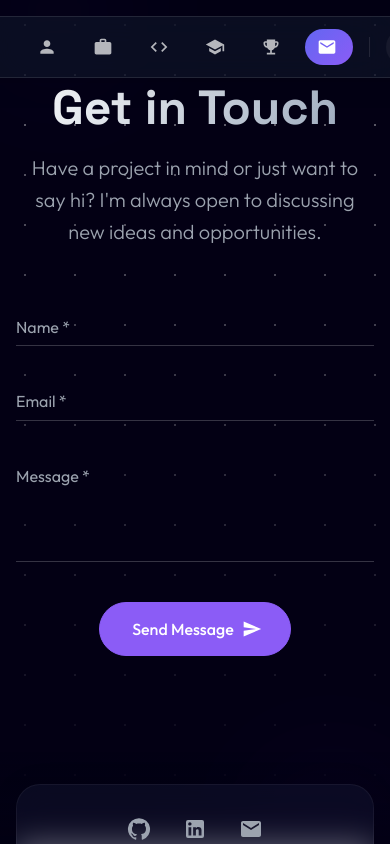
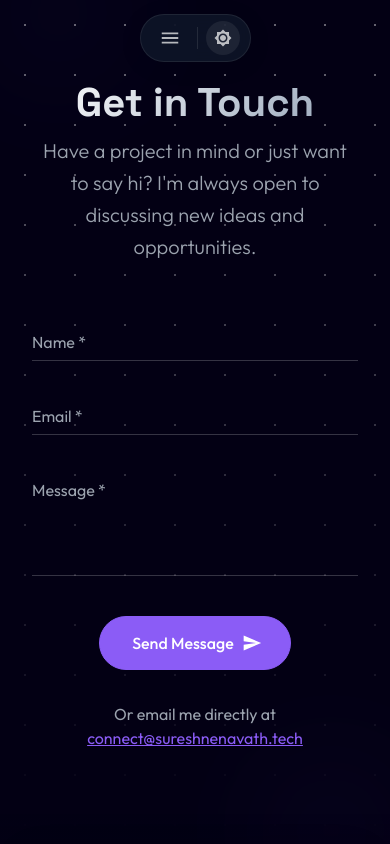
Before and after one commit to sureshnenavath/myportfolio, a React (Vite) app: page /contact in a window 390 px wide. Shown: the top 844 px of the page. Built offline with nearby package versions, Linux system fonts and the light colour scheme.

Commit message:
navbar responsive resolved

```diff
--- a/src/components/Navbar.jsx
+++ b/src/components/Navbar.jsx
@@ -1,121 +1,257 @@
-import React from 'react';
+import React, { useState, useEffect } from 'react';
 import { Link, useLocation } from 'react-router-dom';
-import { motion } from 'framer-motion';
-import { Box, Tooltip } from '@mui/material';
+import { motion, AnimatePresence } from 'framer-motion';
 import {
-  Home,
-  Person,
-  Work,
-  Code,
-  School,
-  EmojiEvents,
-  Email,
-  Brightness4,
-  Brightness7,
+  Home, Person, Work, Code, School, EmojiEvents, Email,
+  Brightness4, Brightness7, Menu as MenuIcon, Close as CloseIcon,
 } from '@mui/icons-material';
 import { useTheme } from '../contexts/ThemeContext';
+
+const navItems = [
+  { name: 'Home',         path: '/',             icon: Home },
+  { name: 'About',        path: '/about',        icon: Person },
+  { name: 'Experience',   path: '/experience',   icon: Work },
+  { name: 'Projects',     path: '/projects',     icon: Code },
+  { name: 'Education',    path: '/education',    icon: School },
+  { name: 'Achievements', path: '/achievements', icon: EmojiEvents },
+  { name: 'Contact',      path: '/contact',      icon: Email },
+];
 
 const Navbar = () => {
   const location = useLocation();
   const { isDarkMode, toggleTheme } = useTheme();
+  const [mobileOpen, setMobileOpen] = useState(false);
+  const [scrolled, setScrolled] = useState(false);
 
-  const navItems = [
-    { name: 'Home', path: '/', icon: <Home /> },
-    { name: 'About', path: '/about', icon: <Person /> },
-    { name: 'Experience', path: '/experience', icon: <Work /> },
-    { name: 'Projects', path: '/projects', icon: <Code /> },
-    { name: 'Education', path: '/education', icon: <School /> },
-    { name: 'Achievements', path: '/achievements', icon: <EmojiEvents /> },
-    { name: 'Contact', path: '/contact', icon: <Email /> },
-  ];
+  // Close drawer on navigation
+  useEffect(() => { setMobileOpen(false); }, [location.pathname]);
+
+  // Shrink bar slightly on scroll
+  useEffect(() => {
+    const onScroll = () => setScrolled(window.scrollY > 20);
+    window.addEventListener('scroll', onScroll, { passive: true });
+    return () => window.removeEventListener('scroll', onScroll);
+  }, []);
+
+  const dark = isDarkMode;
 
   return (
-    <Box
-      component={motion.nav}
-      initial={{ y: -100 }}
-      animate={{ y: 0 }}
-      transition={{ duration: 0.5 }}
-      sx={{
-        position: 'fixed',
-        top: 0,
-        left: 0,
-        right: 0,
-        zIndex: 1000,
-        display: 'flex',
-        justifyContent: 'center',
-        p: 2,
-      }}
-    >
-      <Box
-        className="glass-card"
-        sx={{
-          display: 'flex',
-          alignItems: 'center',
-          gap: { xs: 1, md: 2 },
-          p: 1.5,
-          px: 3,
-          borderRadius: '50px',
-          border: '1px solid rgba(255, 255, 255, 0.1)',
-          background: isDarkMode ? 'rgba(15, 23, 42, 0.6)' : 'rgba(255, 255, 255, 0.8)',
-          backdropFilter: 'blur(20px)',
+    <>
+      {/* ═══ TOP BAR ═══ */}
+      <motion.header
+        initial={{ y: -80, opacity: 0 }}
+        animate={{ y: 0, opacity: 1 }}
+        transition={{ duration: 0.45, ease: 'easeOut' }}
+        style={{
+          position: 'fixed', top: 0, left: 0, right: 0, zIndex: 1200,
+          display: 'flex', justifyContent: 'center',
+          padding: scrolled ? '8px 16px' : '14px 16px',
+          transition: 'padding 0.3s',
         }}
       >
-        {navItems.map((item) => {
-          const isActive = location.pathname === item.path;
+        <div style={{
+          display: 'flex', alignItems: 'center', gap: 4,
+          padding: '6px 10px', borderRadius: 999,
+          background: dark ? 'rgba(15,23,42,0.8)' : 'rgba(255,255,255,0.88)',
+          backdropFilter: 'blur(20px)', WebkitBackdropFilter: 'blur(20px)',
+          border: `1px solid ${dark ? 'rgba(255,255,255,0.08)' : 'rgba(0,0,0,0.08)'}`,
+          boxShadow: '0 4px 24px rgba(0,0,0,0.08)',
+        }}>
 
-          return (
-            <Tooltip key={item.name} title={item.name} arrow placement="bottom">
-              <Link to={item.path} style={{ textDecoration: 'none' }}>
-                <motion.div
-                  whileHover={{ scale: 1.1 }}
-                  whileTap={{ scale: 0.95 }}
-                  style={{
-                    display: 'flex',
-                    alignItems: 'center',
-                    justifyContent: 'center',
-                    padding: '8px 12px',
-                    borderRadius: '20px',
-                    background: isActive
-                      ? 'linear-gradient(135deg, #6366f1 0%, #8b5cf6 100%)'
-                      : 'transparent',
-                    color: isActive ? '#fff' : (isDarkMode ? 'rgba(255, 255, 255, 0.7)' : 'rgba(0, 0, 0, 0.7)'),
-                    transition: 'all 0.3s ease',
-                  }}
-                >
-                  {React.cloneElement(item.icon, { sx: { fontSize: 20, mr: 0.5 } })}
-                  <Box component="span" sx={{ fontSize: '0.9rem', fontWeight: 500, display: { xs: 'none', sm: 'block' } }}>
-                    {item.name}
-                  </Box>
+          {/* ── Desktop: full text + icon pills (≥1024px) ── */}
+          <nav className="ns-desktop">
+            {navItems.map(({ name, path, icon: Icon }) => {
+              const active = location.pathname === path;
+              return (
+                <motion.div key={name} whileHover={{ scale: 1.05 }} whileTap={{ scale: 0.95 }}>
+                  <Link to={path} style={{
+                    display: 'flex', alignItems: 'center', gap: 6,
+                    padding: '7px 14px', borderRadius: 999, textDecoration: 'none',
+                    fontWeight: 500, fontSize: '0.875rem', whiteSpace: 'nowrap',
+                    transition: 'all 0.2s',
+                    background: active ? 'linear-gradient(135deg,#6366f1,#8b5cf6)' : 'transparent',
+                    color: active ? '#fff' : (dark ? 'rgba(255,255,255,0.7)' : 'rgba(30,30,50,0.75)'),
+                  }}>
+                    <Icon style={{ fontSize: 17 }} />
+                    {name}
+                  </Link>
                 </motion.div>
-              </Link>
-            </Tooltip>
-          );
-        })}
+              );
+            })}
+          </nav>
 
-        <Box sx={{ width: '1px', height: '20px', background: isDarkMode ? 'rgba(255,255,255,0.1)' : 'rgba(0,0,0,0.1)', mx: 1 }} />
+          {/* ── Tablet: icon-only circles (640px–1023px) ── */}
+          <nav className="ns-tablet">
+            {navItems.map(({ name, path, icon: Icon }) => {
+              const active = location.pathname === path;
+              return (
+                <motion.div key={name} whileHover={{ scale: 1.1 }} whileTap={{ scale: 0.95 }} title={name}>
+                  <Link to={path} style={{
+                    display: 'flex', alignItems: 'center', justifyContent: 'center',
+                    width: 38, height: 38, borderRadius: '50%', textDecoration: 'none',
+                    transition: 'all 0.2s',
+                    background: active ? 'linear-gradient(135deg,#6366f1,#8b5cf6)' : 'transparent',
+                    color: active ? '#fff' : (dark ? 'rgba(255,255,255,0.65)' : 'rgba(30,30,50,0.65)'),
+                  }}>
+                    <Icon style={{ fontSize: 19 }} />
+                  </Link>
+                </motion.div>
+              );
+            })}
+          </nav>
 
-        <Tooltip title={isDarkMode ? "Light Mode" : "Dark Mode"} arrow placement="bottom">
-          <motion.div
-            whileHover={{ scale: 1.1, rotate: 180 }}
-            whileTap={{ scale: 0.9 }}
-            onClick={toggleTheme}
+          {/* ── Mobile: burger button (<640px) ── */}
+          <button
+            className="ns-burger"
+            onClick={() => setMobileOpen(o => !o)}
             style={{
-              cursor: 'pointer',
-              display: 'flex',
-              alignItems: 'center',
-              justifyContent: 'center',
-              width: 36,
-              height: 36,
-              borderRadius: '50%',
-              color: isDarkMode ? 'rgba(255, 255, 255, 0.7)' : 'rgba(0, 0, 0, 0.7)',
-              background: isDarkMode ? 'rgba(255, 255, 255, 0.05)' : 'rgba(0, 0, 0, 0.05)',
+              background: 'none', border: 'none', cursor: 'pointer',
+              color: dark ? 'rgba(255,255,255,0.7)' : 'rgba(30,30,50,0.7)',
+              padding: '6px 8px', borderRadius: 8, lineHeight: 0,
             }}
           >
-            {isDarkMode ? <Brightness7 sx={{ fontSize: 20 }} /> : <Brightness4 sx={{ fontSize: 20 }} />}
-          </motion.div>
-        </Tooltip>
-      </Box>
-    </Box>
+            {mobileOpen ? <CloseIcon style={{ fontSize: 22 }} /> : <MenuIcon style={{ fontSize: 22 }} />}
+          </button>
+
+          {/* divider */}
+          <div style={{
+            width: 1, height: 22, flexShrink: 0, margin: '0 4px',
+            background: dark ? 'rgba(255,255,255,0.1)' : 'rgba(0,0,0,0.1)',
+          }} />
+
+          {/* Theme toggle */}
+          <motion.button
+            whileHover={{ scale: 1.15, rotate: 180 }} whileTap={{ scale: 0.9 }}
+            onClick={toggleTheme}
+            title={dark ? 'Light mode' : 'Dark mode'}
+            style={{
+              display: 'flex', alignItems: 'center', justifyContent: 'center',
+              width: 34, height: 34, flexShrink: 0, borderRadius: '50%',
+              border: 'none', cursor: 'pointer', transition: 'background 0.2s',
+              background: dark ? 'rgba(255,255,255,0.07)' : 'rgba(0,0,0,0.05)',
+              color: dark ? 'rgba(255,255,255,0.7)' : 'rgba(30,30,50,0.7)',
+            }}
+          >
+            {dark ? <Brightness7 style={{ fontSize: 18 }} /> : <Brightness4 style={{ fontSize: 18 }} />}
+          </motion.button>
+
+        </div>
+      </motion.header>
+
+      {/* ═══ MOBILE DRAWER ═══ */}
+      <AnimatePresence>
+        {mobileOpen && (
+          <>
+            {/* Backdrop */}
+            <motion.div
+              key="backdrop"
+              initial={{ opacity: 0 }} animate={{ opacity: 1 }} exit={{ opacity: 0 }}
+              onClick={() => setMobileOpen(false)}
+              style={{
+                position: 'fixed', inset: 0, zIndex: 1100,
+                background: 'rgba(0,0,0,0.4)', backdropFilter: 'blur(4px)',
+              }}
+            />
+
+            {/* Panel */}
+            <motion.div
+              key="drawer"
+              initial={{ x: '-100%' }} animate={{ x: 0 }} exit={{ x: '-100%' }}
+              transition={{ type: 'spring', stiffness: 300, damping: 30 }}
+              style={{
+                position: 'fixed', top: 0, left: 0, bottom: 0, width: 260,
+                zIndex: 1300, display: 'flex', flexDirection: 'column',
+                background: dark ? 'rgba(15,23,42,0.97)' : 'rgba(255,255,255,0.97)',
+                backdropFilter: 'blur(24px)', WebkitBackdropFilter: 'blur(24px)',
+                borderRight: `1px solid ${dark ? 'rgba(255,255,255,0.07)' : 'rgba(0,0,0,0.07)'}`,
+                padding: '24px 16px',
+              }}
+            >
+              {/* Drawer header */}
+              <div style={{
+                display: 'flex', justifyContent: 'space-between',
+                alignItems: 'center', marginBottom: 32, paddingLeft: 8,
+              }}>
+                <span style={{
+                  fontWeight: 700, fontSize: '1.1rem',
+                  background: 'linear-gradient(135deg,#6366f1,#8b5cf6)',
+                  WebkitBackgroundClip: 'text', WebkitTextFillColor: 'transparent',
+                }}>Navigation</span>
+                <button onClick={() => setMobileOpen(false)} style={{
+                  background: 'none', border: 'none', cursor: 'pointer', lineHeight: 0, padding: 4,
+                  color: dark ? 'rgba(255,255,255,0.5)' : 'rgba(0,0,0,0.4)',
+                }}>
+                  <CloseIcon style={{ fontSize: 20 }} />
+                </button>
+              </div>
+
+              {/* Nav links */}
+              <nav style={{ display: 'flex', flexDirection: 'column', gap: 4 }}>
+                {navItems.map(({ name, path, icon: Icon }, i) => {
+                  const active = location.pathname === path;
+                  return (
+                    <motion.div
+                      key={name}
+                      initial={{ opacity: 0, x: -16 }} animate={{ opacity: 1, x: 0 }}
+                      transition={{ delay: i * 0.04 }}
+                    >
+                      <Link to={path} style={{
+                        display: 'flex', alignItems: 'center', gap: 14,
+                        padding: '12px 16px', borderRadius: 12, textDecoration: 'none',
+                        fontWeight: active ? 600 : 400, fontSize: '0.95rem', transition: 'all 0.2s',
+                        background: active
+                          ? 'linear-gradient(135deg,rgba(99,102,241,0.15),rgba(139,92,246,0.15))'
+                          : 'transparent',
+                        color: active ? '#6366f1' : (dark ? 'rgba(255,255,255,0.7)' : 'rgba(30,30,50,0.75)'),
+                        borderLeft: active ? '3px solid #6366f1' : '3px solid transparent',
+                      }}>
+                        <Icon style={{ fontSize: 20 }} />
+                        {name}
+                      </Link>
+                    </motion.div>
+                  );
+                })}
+              </nav>
+
+              {/* Theme toggle at bottom */}
+              <div style={{ marginTop: 'auto', paddingLeft: 8 }}>
+                <button onClick={toggleTheme} style={{
+                  display: 'flex', alignItems: 'center', gap: 10, width: '100%',
+                  background: 'none', cursor: 'pointer', fontSize: '0.875rem',
+                  border: `1px solid ${dark ? 'rgba(255,255,255,0.1)' : 'rgba(0,0,0,0.1)'}`,
+                  borderRadius: 10, padding: '10px 16px',
+                  color: dark ? 'rgba(255,255,255,0.6)' : 'rgba(30,30,50,0.6)',
+                }}>
+                  {dark
+                    ? <><Brightness7 style={{ fontSize: 18 }} /> Switch to Light</>
+                    : <><Brightness4 style={{ fontSize: 18 }} /> Switch to Dark</>}
+                </button>
+              </div>
+            </motion.div>
+          </>
+        )}
+      </AnimatePresence>
+
+      {/* ═══ RESPONSIVE CSS ═══ */}
+      <style>{`
+        .ns-desktop, .ns-tablet, .ns-burger { display: none; }
+
+        /* Mobile < 640px → burger */
+        @media (max-width: 639px) {
+          .ns-burger { display: flex !important; }
+        }
+
+        /* Tablet 640–1023px → icon circles */
+        @media (min-width: 640px) and (max-width: 1023px) {
+          .ns-tablet { display: flex !important; align-items: center; gap: 2px; }
+        }
+
+        /* Desktop ≥ 1024px → full pills */
+        @media (min-width: 1024px) {
+          .ns-desktop { display: flex !important; align-items: center; gap: 2px; }
+        }
+      `}</style>
+    </>
   );
 };
 
--- a/src/pages/Contact.jsx
+++ b/src/pages/Contact.jsx
@@ -52,7 +52,13 @@ const Contact = () => {
   return (
     <Spotlight className="min-h-screen flex items-center justify-center pb-20 pt-4">
       <Container maxWidth="md">
-        <Box sx={{ textAlign: 'center', mb: 8, position: 'relative', zIndex: 10 }}>
+        <Box sx={{
+          textAlign: 'center',
+          mb: { xs: 4, md: 8 },
+          position: 'relative',
+          zIndex: 10,
+          px: { xs: 2, sm: 4 },
+        }}>
           <motion.div
             initial={{ opacity: 0, y: 20 }}
             animate={{ opacity: 1, y: 0 }}
@@ -61,10 +67,15 @@ const Contact = () => {
             <Typography
               variant="h1"
               sx={{
-                fontSize: { xs: '3rem', md: '5rem' },
+                fontSize: {
+                  xs: '2.5rem',
+                  sm: '3rem',
+                  md: '5rem',
+                  lg: '6rem',
+                },
                 fontWeight: 800,
                 fontFamily: 'var(--font-display)',
-                mb: 2,
+                mb: { xs: 1, sm: 2 },
                 background: 'var(--gradient-text)',
                 WebkitBackgroundClip: 'text',
                 WebkitTextFillColor: 'transparent',
@@ -178,6 +189,24 @@ const Contact = () => {
               </Button>
             </Box>
           </motion.div>
+
+          {/* direct email address shown beneath form */}
+          <Typography
+            variant="body1"
+            sx={{
+              mt: 4,
+              color: 'var(--text-secondary)',
+              textAlign: 'center',
+            }}
+          >
+            Or email me directly at{' '}
+            <a
+              href="mailto:connect@sureshnenavath.tech"
+              style={{ color: 'var(--primary)', textDecoration: 'underline' }}
+            >
+              connect@sureshnenavath.tech
+            </a>
+          </Typography>
         </Box>
       </Container>
 
```
Also changed, not shown: 2 other files (tests, documents, lock files or other folders).
